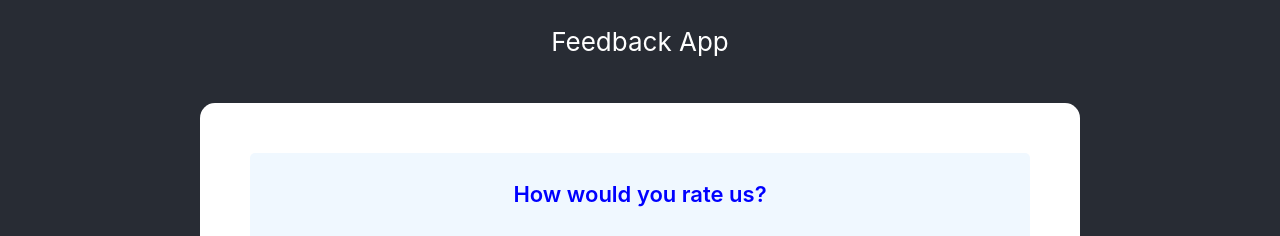
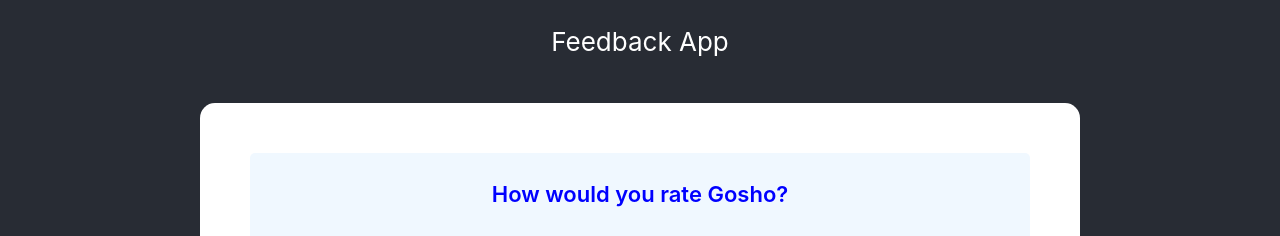
Before and after one commit to nikindtmas1/Feedback-Rating, a React (Create React App) app in the folder client/: page / in a window 1280 px wide. Shown: the top 236 px of the page. Built offline with nearby package versions, Linux system fonts and the light colour scheme; no server answers.

Commit message:
Change question

```diff
--- a/client/src/Components/FeedbackForm.js
+++ b/client/src/Components/FeedbackForm.js
@@ -54,7 +54,7 @@ const FeedbackForm = () => {
     <div className="text-container">
     <div className="text-content">
     <form onSubmit={handleSubmit}>
-                <h2>How would you rate us?</h2>
+                <h2>How would you rate Gosho?</h2>
                 <RatingSelect selected={rating} select={(rating) => setRating(rating)} />
                 <div className="input-group">
                     <input type="text" name='text' placeholder="Write a review" value={text} onChange={handleTextChange} />
```
